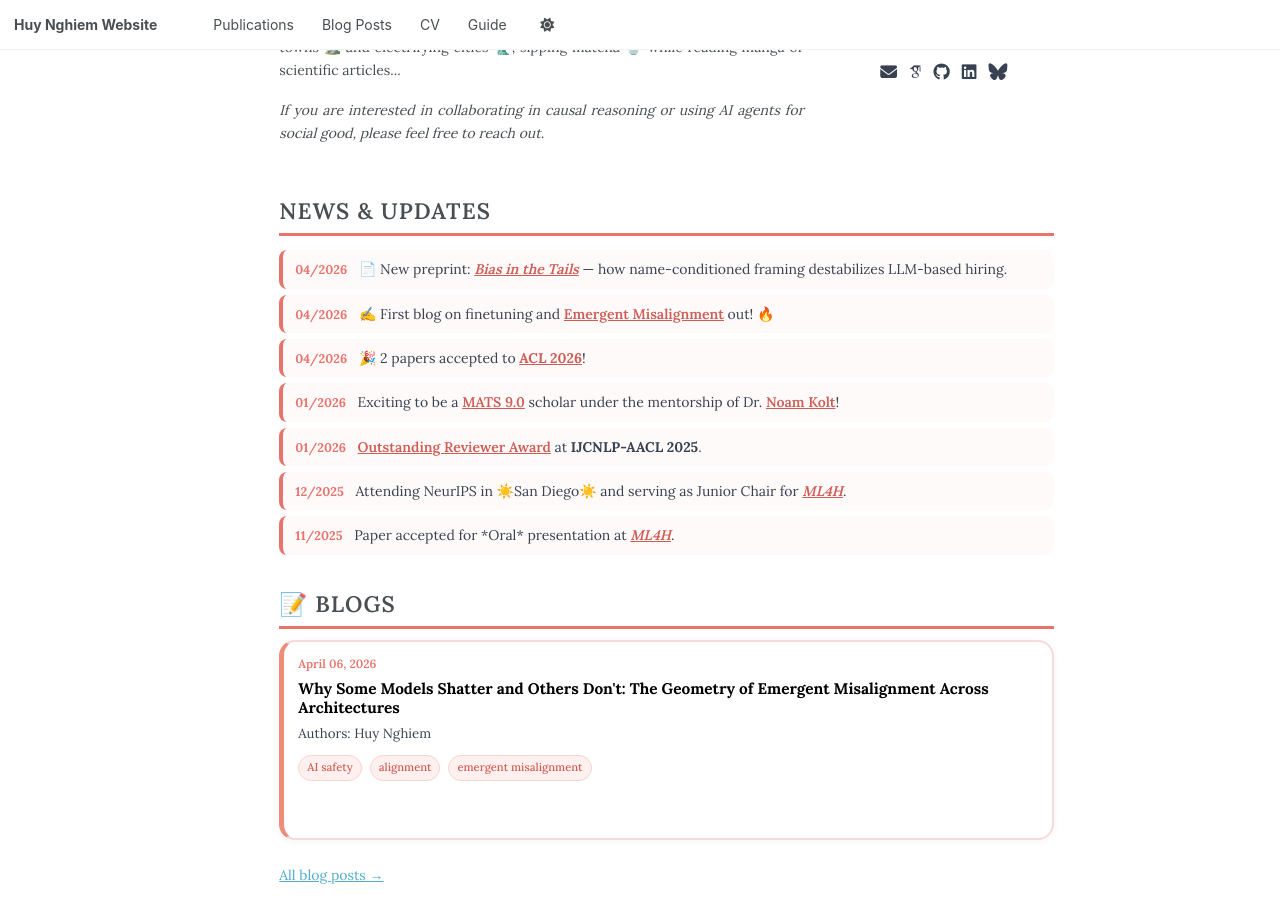
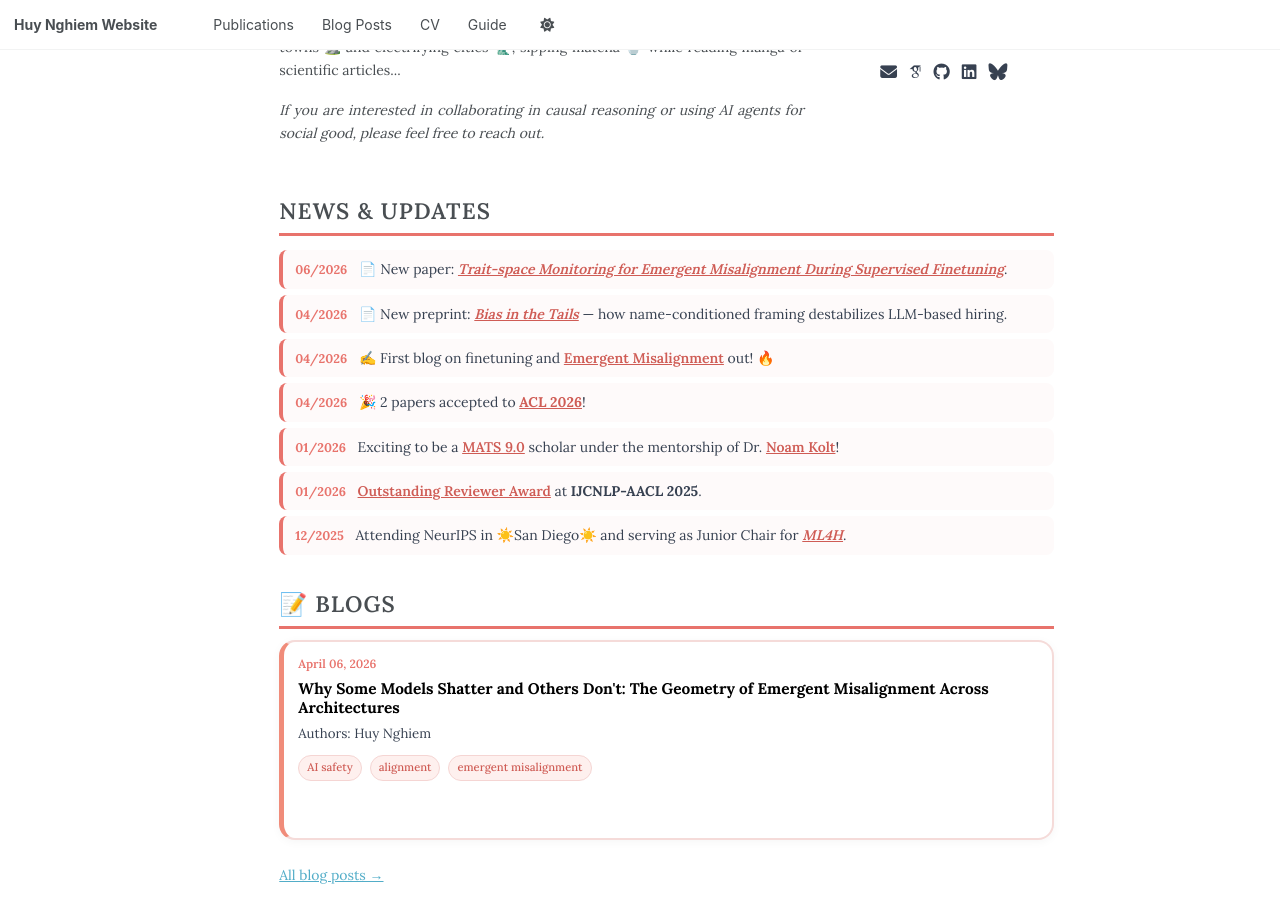
Before and after one commit to hnghiem-nlp/hnghiem-nlp.github.io, a Jekyll site: the page built from _pages/about.md, in a window 1280 px wide and 900 px high, scrolled down 339 px. Built offline with Jekyll 4.4.1, drawn with Linux system fonts in a browser that asks for light colours; some web fonts are replaced; a script that is not in the unit is left out.

Commit message:
Add Trait-space Monitoring news item, drop oldest ML4H item
Co-Authored-By: Claude Opus 4.8 (1M context) <noreply@anthropic.com>

```diff
--- a/_pages/about.md
+++ b/_pages/about.md
@@ -31,6 +31,10 @@ redirect_from:
 
 <ul class="news-compact">
   <li>
+    <span class="news-date">06/2026</span>
+    <span class="news-text">📄 New paper: <a href="https://www.researchgate.net/publication/406308910_Trait-space_Monitoring_for_Emergent_Misalignment_During_Supervised_Finetuning"><em>Trait-space Monitoring for Emergent Misalignment During Supervised Finetuning</em></a>.</span>
+  </li>
+  <li>
     <span class="news-date">04/2026</span>
     <span class="news-text">📄 New preprint: <a href="https://arxiv.org/abs/2604.19984"><em>Bias in the Tails</em></a> — how name-conditioned framing destabilizes LLM-based hiring.</span>
   </li>
@@ -55,12 +59,6 @@ redirect_from:
     <span class="news-text">Attending NeurIPS in ☀️San Diego☀️ and serving as Junior Chair for <a href="https://ahli.cc/ml4h/"><em>ML4H</em></a>.</span>
   </li>
 
-  <li>
-    <span class="news-date">11/2025</span>
-    <span class="news-text">Paper accepted for *Oral* presentation at <a href="https://ahli.cc/ml4h/"><em>ML4H</em></a>.
-  </span>
-  </li>
-
 </ul>
 
 ## 📝 Blogs
```
